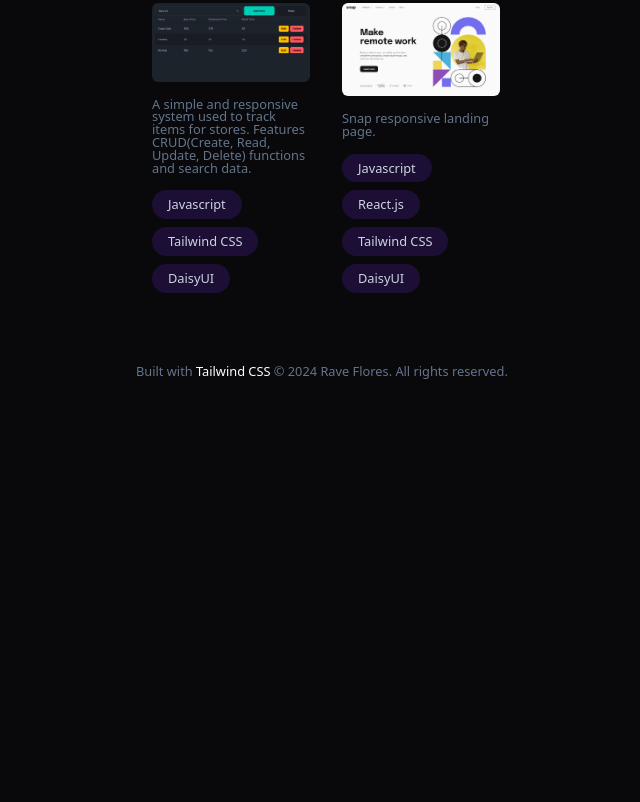
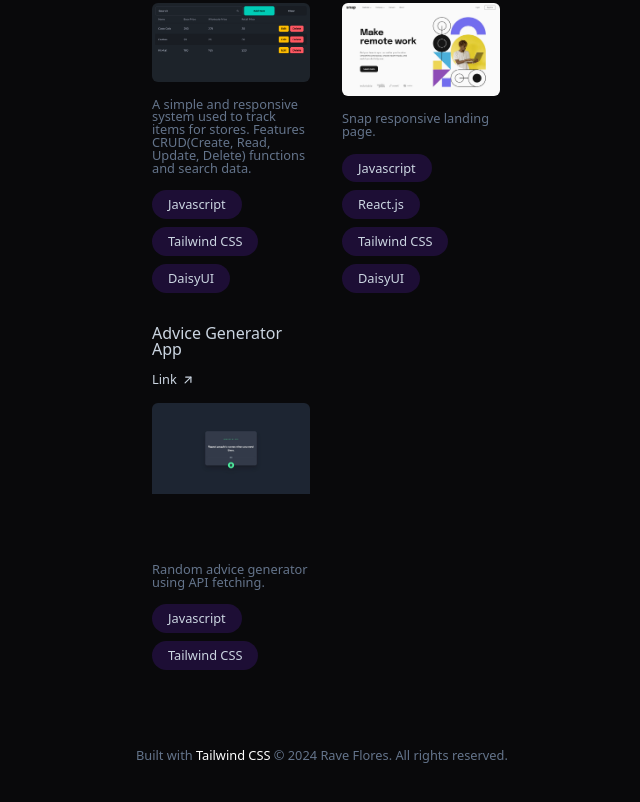
Before and after one commit to cgarave/portfolio-v3, a website: page src/index.html in a window 1280 px wide. Shown: the part 2859-3661 px from the top of the page, without its empty margins (524-1164 px from the left). Before the commit the page ends 3317 px from the top, so only its background shows below. Drawn offline with Linux system fonts and the light colour scheme.

Commit message:
Version 1.8

```diff
--- a/src/index.html
+++ b/src/index.html
@@ -308,6 +308,24 @@
                             <p class="text-slate-300 text-sm font-medium pt-2 pb-2 pl-4 pr-4 rounded-full bg-violet-900 bg-opacity-30 inline-block">DaisyUI</p>
                         </div>
                     </div>
+
+                    <div class="group/projects-card container h-96 md:w-1/2 flex flex-col gap-y-4 text-slate-300 rounded-md p-4 hover:bg-violet-900 hover:bg-opacity-10 hover:shadow-[inset_0_1px_2px_-1px_rgba(0,0,0,0.3)] hover:shadow-violet-500">
+                        <h3 class="group-hover/projects-card:text-violet-500 text-base font-medium">Advice Generator App</h3>
+                        <a href="https://cgarave.github.io/advice-generator/" target="_blank" class="flex flex-row gap-x-1 text-sm hover:text-violet-500 w-fit">
+                            <span>Link</span>
+                            <svg xmlns="http://www.w3.org/2000/svg"  width="14"  height="14"  viewBox="0 0 24 24"  fill="none"  stroke="currentColor"  stroke-width="2"  stroke-linecap="round"  stroke-linejoin="round"  class="icon icon-tabler icons-tabler-outline icon-tabler-arrow-up-right"><path stroke="none" d="M0 0h24v24H0z" fill="none"/><path d="M17 7l-10 10" /><path d="M8 7l9 0l0 9" /></svg>
+                        </a>
+                        <div id="image-container" class="rounded-md overflow-hidden w-full h-40 md:h-36">
+                            <img src="./img/p9.jpg" alt="" class="w-full h-auto">
+                        </div>
+                        <div class="container">
+                            <p class="text-sm text-slate-500">Random advice generator using API fetching.</p>
+                        </div>
+                        <div class="container flex flex-wrap gap-y-2 gap-x-2">
+                            <p class="text-slate-300 text-sm font-medium pt-2 pb-2 pl-4 pr-4 rounded-full bg-violet-900 bg-opacity-30 inline-block">Javascript</p>
+                            <p class="text-slate-300 text-sm font-medium pt-2 pb-2 pl-4 pr-4 rounded-full bg-violet-900 bg-opacity-30 inline-block">Tailwind CSS</p>
+                        </div>
+                    </div>
                 </div>
                 <p class="text-slate-500 text-sm mt-10">Built with <b class="text-white font-medium">Tailwind CSS</b> © 2024 Rave Flores. All rights reserved.</p>
             </div>
--- a/src/script.js
+++ b/src/script.js
@@ -45,11 +45,6 @@ window.addEventListener("mousemove", (e) => {
     circle.style.left = e.clientX - 104 + "px";
     circle.style.top = e.clientY - 104 + "px";
 
-    //circle.classList.replace('top-[0px]', `top-[${y}]`)
-    //circle.classList.replace('left-[0px]', `left-[${x}]`)
-    //console.log(circle);
-
-
 })
 window.addEventListener("scroll", (e) => {
     console.log(window.scrollY);
```
Also changed, not shown: src/img/p9.jpg (added).
